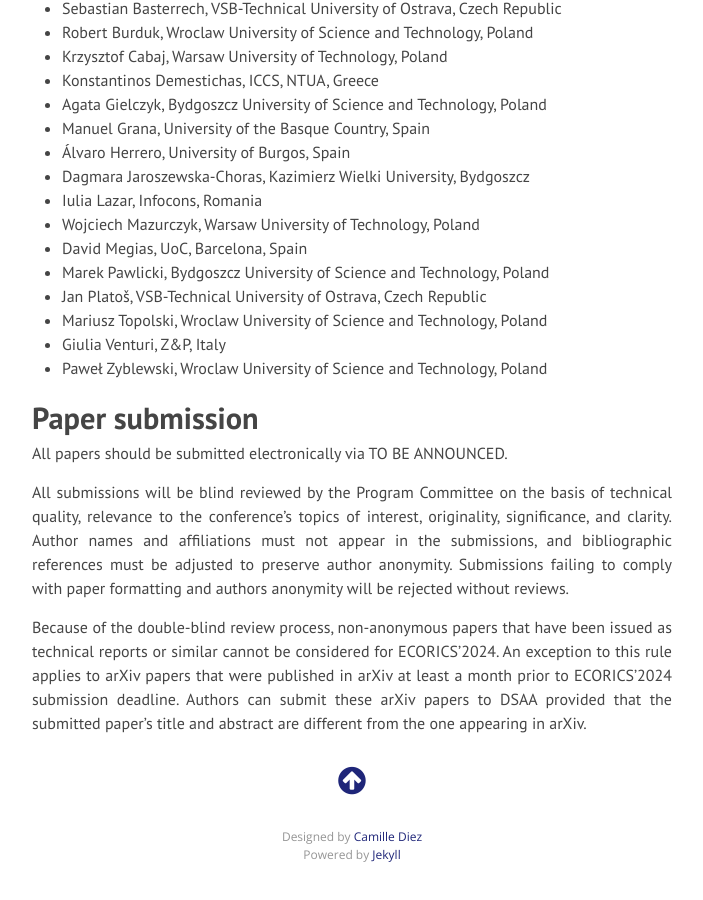
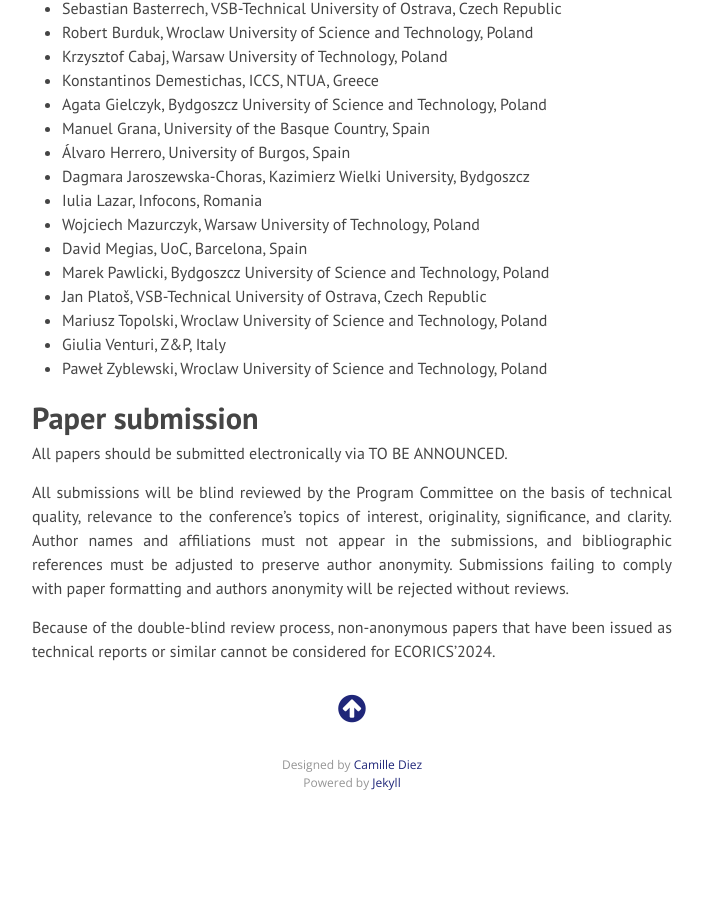
Before and after one commit to disa-iccs/disa-icss.github.io, a Jekyll site: the page built from index.md, in a window 1280 px wide and 900 px high, scrolled down 2116 px. Shown: the whole window, without its empty margins (288-991 px from the left). Built offline with Jekyll 4.4.1, drawn with Linux system fonts in a browser that asks for light colours; nearby versions of some CDN libraries; after the commit the page ends 2944 px from its top, so only the background shows below that.

Commit message:
Update index.md

```diff
--- a/index.md
+++ b/index.md
@@ -211,7 +211,10 @@ The length of each paper submitted to the Research tracks should be no more than
 
 All submissions will be blind reviewed by the Program Committee on the basis of technical quality, relevance to the conference’s topics of interest, originality, significance, and clarity. Author names and affiliations must not appear in the submissions, and bibliographic references must be adjusted to preserve author anonymity. Submissions failing to comply with paper formatting and authors anonymity will be rejected without reviews.
 
-Because of the double-blind review process, non-anonymous papers that have been issued as technical reports or similar cannot be considered for ECORICS’2024. An exception to this rule applies to arXiv papers that were published in arXiv at least a month prior to ECORICS’2024 submission deadline. Authors can submit these arXiv papers to DSAA provided that the submitted paper’s title and abstract are different from the one appearing in arXiv.
+Because of the double-blind review process, non-anonymous papers that have been issued as technical reports or similar cannot be considered for ECORICS’2024.
+<!--
+An exception to this rule applies to arXiv papers that were published in arXiv at least a month prior to ECORICS’2024 submission deadline. Authors can submit these arXiv papers to ECORICS's024 provided that the submitted paper’s title and abstract are different from the one appearing in arXiv.
+-->
 
 <!--
 <ul>
```
